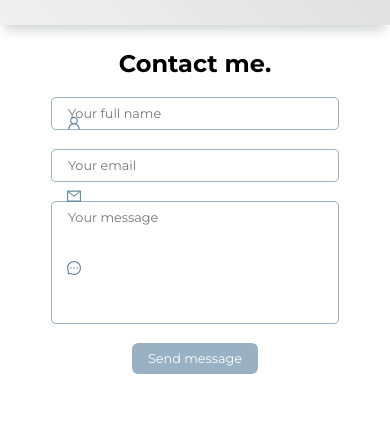
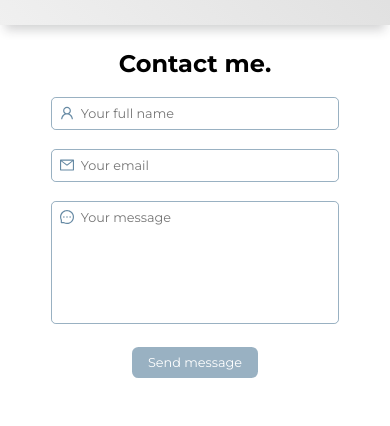
Before and after one commit to Andrey1914/portfolio-illustrator, a React (Create React App) app: page / in a window 390 px wide. Shown: the part 1288-1714 px from the top of the page. Built offline with nearby package versions, Linux system fonts and the light colour scheme.

Commit message:
fixed breakpoints

```diff
--- a/src/components/About/AboutStyled.jsx
+++ b/src/components/About/AboutStyled.jsx
@@ -25,8 +25,12 @@ export const AboutBody = styled.div`
   gap: 1rem;
   margin: 0 auto;
 
-  @media all and (min-width: ${({ theme }) => theme.breakpoints.md}) {
+  @media all and (min-width: ${({ theme }) => theme.breakpoints.sm}) {
     flex-direction: row;
+    gap: 2rem;
+  }
+
+  @media all and (min-width: ${({ theme }) => theme.breakpoints.lg}) {
     gap: 3rem;
     width: calc(100% - 300px);
   }
@@ -35,7 +39,7 @@ export const AboutBody = styled.div`
 export const Photo = styled.img`
   width: 200px;
   height: auto;
-  @media all and (min-width: ${({ theme }) => theme.breakpoints.md}) {
+  @media all and (min-width: ${({ theme }) => theme.breakpoints.lg}) {
     width: 300px;
   }
 `;
@@ -45,7 +49,7 @@ export const AboutContent = styled.div`
   font-size: 18px;
   line-height: 1.5;
   font-weight: 400;
-  @media all and (min-width: ${({ theme }) => theme.breakpoints.md}) {
+  @media all and (min-width: ${({ theme }) => theme.breakpoints.lg}) {
     font-size: 24px;
   }
 `;
--- a/src/components/Contact/Form.jsx
+++ b/src/components/Contact/Form.jsx
@@ -6,6 +6,7 @@ import {
   FormTitle,
   FormSubmission,
   FormSpan,
+  InputContainer,
   FormInput,
   FormTextarea,
   Button,
@@ -45,6 +46,7 @@ export const Form = () => {
         <FormContainer>
           <FormSubmission ref={formRef} onSubmit={handleSubmit}>
             <FormTitle>Contact me. </FormTitle>
+            <InputContainer>
               <IconPerson />
               <FormInput
                 type="text"
@@ -52,6 +54,8 @@ export const Form = () => {
                 name="user_name"
                 required
               />
+            </InputContainer>
+            <InputContainer>
               <IconEmail />
               <FormInput
                 type="text"
@@ -59,6 +63,8 @@ export const Form = () => {
                 name="user_email"
                 required
               />
+            </InputContainer>
+            <InputContainer>
               <IconMessage />
               <FormTextarea
                 placeholder="Your message"
@@ -66,6 +72,7 @@ export const Form = () => {
                 name="message"
                 required
               ></FormTextarea>
+            </InputContainer>
             <Button type="submit">Send message</Button>
             {message && <FormSpan>Thanks, I'll contact you shortly.</FormSpan>}
           </FormSubmission>
--- a/src/components/Contact/FormStyled.jsx
+++ b/src/components/Contact/FormStyled.jsx
@@ -19,7 +19,7 @@ export const FormContainer = styled.div`
 `;
 
 export const FormSubmission = styled.form`
-  position: relative;
+  /* position: relative; */
   display: flex;
   flex-direction: column;
   gap: 1.2rem;
@@ -29,35 +29,63 @@ export const FormSpan = styled.span`
   font-size: 0.8rem;
 `;
 
+export const InputContainer = styled.div`
+  display: block;
+  position: relative;
+`;
+
 export const IconPerson = styled(AiOutlineUser)`
   color: rgba(0, 60, 103, 0.6);
   position: absolute;
-  top: 66px;
-  left: 15px;
+  top: 0.5rem;
+  left: 0.5rem;
+
+  @media all and (min-width: ${({ theme }) => theme.breakpoints.md}) {
+    top: 1.16rem;
+    left: 1rem;
+  }
 `;
 
 export const IconEmail = styled(AiOutlineMail)`
   color: rgba(0, 60, 103, 0.6);
   position: absolute;
-  top: 139px;
-  left: 15px;
+  top: 0.5rem;
+  left: 0.5rem;
+
+  @media all and (min-width: ${({ theme }) => theme.breakpoints.md}) {
+    top: 1.16rem;
+    left: 1rem;
+  }
 `;
 export const IconMessage = styled(AiOutlineMessage)`
   color: rgba(0, 60, 103, 0.6);
   position: absolute;
-  top: 211px;
-  left: 15px;
+  top: 0.5rem;
+  left: 0.5rem;
+
+  @media all and (min-width: ${({ theme }) => theme.breakpoints.md}) {
+    top: 1.16rem;
+    left: 1rem;
+  }
 `;
 
 export const FormInput = styled.input`
-  padding: 0.5rem 1rem;
+  width: 100%;
+  padding: 0.5rem 1.8rem;
   border-radius: 0.3rem;
   background: transparent;
+  transition: outline 100ms cubic-bezier(0.4, 0, 0.2, 1);
   border: 1px solid rgba(0, 60, 103, 0.4);
   resize: none;
   color: #000;
   font-family: "Montserrat";
   font-size: 0.8rem;
+
+  :hover,
+  :focus {
+    outline: 3px solid rgba(0, 60, 103, 0.6);
+  }
+
   @media all and (min-width: ${({ theme }) => theme.breakpoints.md}) {
     padding: 1rem 2.5rem;
     font-size: 1rem;
@@ -66,14 +94,22 @@ export const FormInput = styled.input`
 `;
 
 export const FormTextarea = styled.textarea`
-  padding: 0.5rem 1rem;
+  width: 100%;
+  padding: 0.5rem 1.8rem;
   border-radius: 0.3rem;
   background: transparent;
+  transition: outline 100ms cubic-bezier(0.4, 0, 0.2, 1);
   border: 1px solid rgba(0, 60, 103, 0.4);
   resize: none;
   color: #000;
   font-family: "Montserrat";
   font-size: 0.8rem;
+
+  :hover,
+  :focus {
+    outline: 3px solid rgba(0, 60, 103, 0.6);
+  }
+
   @media all and (min-width: ${({ theme }) => theme.breakpoints.md}) {
     padding: 1rem 2.5rem;
     font-size: 1rem;
--- a/src/components/Footer/Footer.styled.jsx
+++ b/src/components/Footer/Footer.styled.jsx
@@ -2,7 +2,7 @@ import styled from "styled-components";
 
 export const Wrap = styled.div`
   padding: 30px 0 90px;
-  @media all and (min-width: ${({ theme }) => theme.breakpoints.md}) {
+  @media all and (min-width: ${({ theme }) => theme.breakpoints.lg}) {
     padding: 30px 0;
   }
 `;
--- a/src/components/Gallery/Gallery.jsx
+++ b/src/components/Gallery/Gallery.jsx
@@ -9,7 +9,7 @@ export default function Gallery() {
     <SectionStyled>
       <Section id="gallery">
         <Container>
-          <Title>...the pictures i've been working on...</Title>
+          <Title>...the pictures I've been working on...</Title>
           <ReactImageGallery items={images} />
         </Container>
       </Section>
```
Lines whose indentation alone changed are shown as unchanged.
